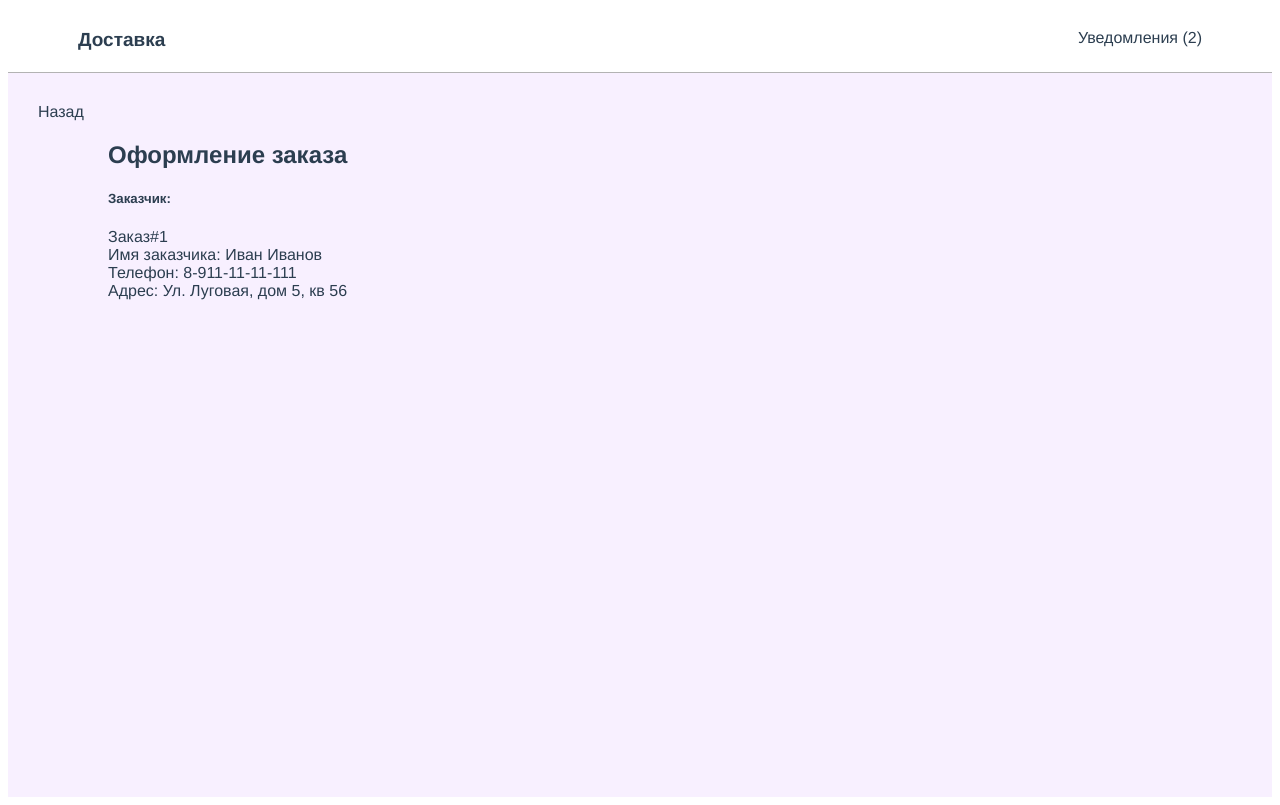
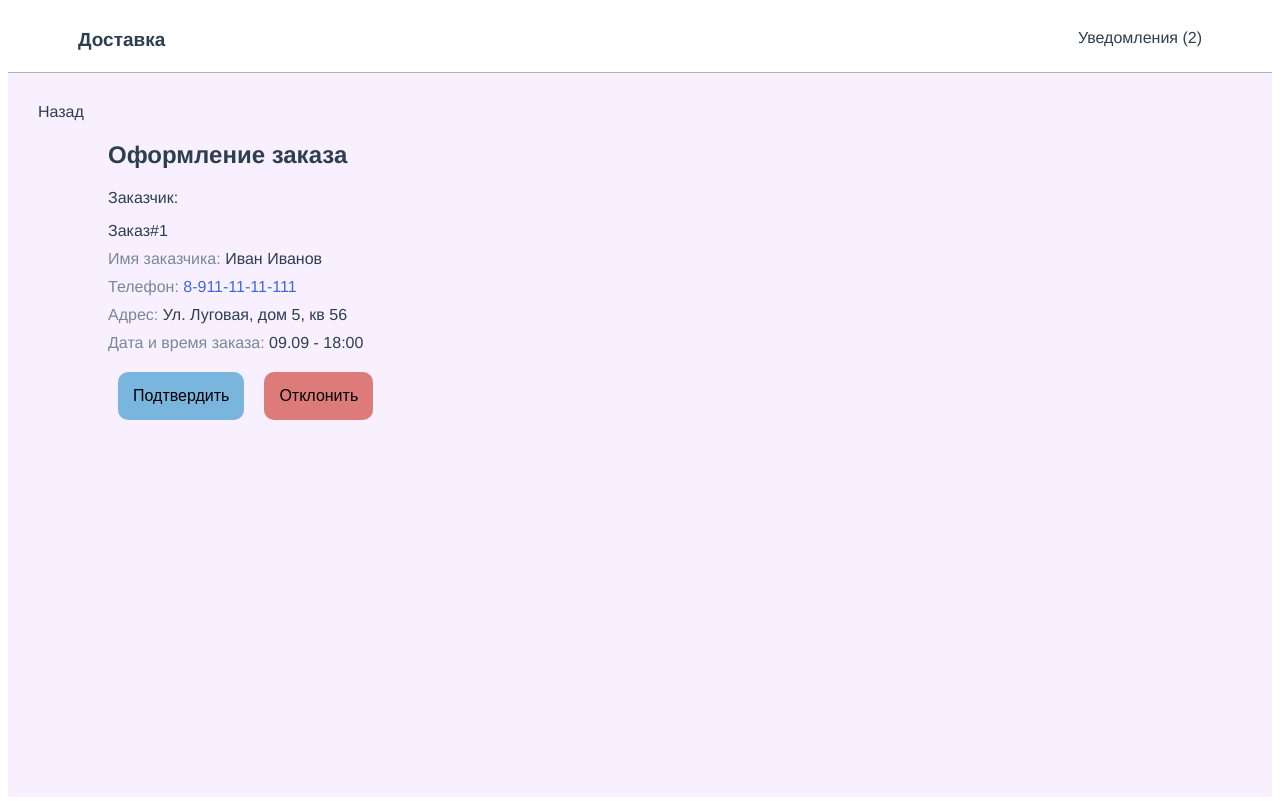
Before and after one commit to Yuliana-coder/delivery-project, a Vue app: page /notifications/1 in a window 1280 px wide. Built offline with nearby package versions, Linux system fonts and the light colour scheme.

Commit message:
оформление заказа - отклонение и подтверждение

```diff
--- a/src/App.vue
+++ b/src/App.vue
@@ -21,10 +21,16 @@
 .btn-ok {
   background-color: rgb(122, 181, 221);
 }
-.btn:hover {
+button:hover {
   cursor: pointer;
 }
 button:active, button:focus {
+  outline: none;
+}
+input:active, input:focus {
+  outline: none;
+}
+select:active, select:focus {
   outline: none;
 }
 button::-moz-focus-inner {
--- a/src/mock/orders-list.json
+++ b/src/mock/orders-list.json
@@ -2,6 +2,7 @@
     {
         "orderId": 1,
         "processed": false,
+        "rejected": false,
         "dishes":[
             {
                 "id": 1,
@@ -20,6 +21,7 @@
         {
         "orderId": 2,
         "processed": false,
+        "rejected": false,
         "dishes":[
             {
                 "id": 2,
@@ -38,6 +40,7 @@
     {
         "orderId": 3,
         "processed": true,
+        "rejected": false,
         "dishes":[
             {
                 "id": 3,
--- /dev/null
+++ b/src/page/delivery-registration/delivery-registration.js
@@ -0,0 +1,3 @@
+export default {
+    name: "DeliveryRegistration",
+};
--- a/src/page/ordering/ordering.css
+++ b/src/page/ordering/ordering.css
@@ -1,3 +1,69 @@
 .ordering {
   padding: 30px 100px;
 }
+.ordering__customer-data {
+  display: flex;
+  flex-direction: column;
+  padding-bottom: 15px;
+}
+.ordering__customer-card-title {
+  margin-bottom: 10px;
+}
+.ordering__customer-data-item {
+  margin: 5px 0;
+}
+.ordering__customer-data-field {
+  color: lightslategray;
+}
+.ordering__customer-data-phone-link {
+  font-size: 16px;
+  text-decoration: none;
+  color: rgb(64, 101, 224);
+}
+.ordering__confirmation-btn-wrapper {
+  display: flex;
+}
+.ordering__confirmation-btn {
+  margin: 0 10px;
+}
+.ordering__reject {
+  padding: 20px;
+}
+.ordering__reject-title {
+    margin-bottom: 10px;
+}
+.ordering__reject-selector {
+  font-size: 14px;
+}
+.ordering__reject-other-reason {
+    padding: 10px 0;
+    display: flex;
+}
+.ordering__reject-other-reason-input {
+    margin: 5px 0;
+    width: 208px;
+    color: grey;
+    font-size: 14px;
+}
+.ordering__reject-other-reason-ok {
+    margin-left: 20px;
+    border: none;
+    padding: 5px;
+    font-size: 14px;
+    background-color: lightsalmon;
+    border-radius: 5px;
+}
+.ordering__confirm-message {
+    padding-top: 25px;
+}
+.ordering__confirm-card {
+    display: flex;
+    align-items: center;
+}
+.ordering__confirm-btn {
+    margin-left: 20px;
+    padding: 10px;
+    font-size: 14px;
+    background-color: rgb(144, 238, 183);
+    border-radius: 5px;
+}
--- a/src/page/ordering/ordering.js
+++ b/src/page/ordering/ordering.js
@@ -3,6 +3,11 @@ export default {
   data() {
     return {
       customer: null,
+      isGoConfirm: false,
+      isGoReject: false,
+      isOtherReason: false,
+      isReject: false,
+      currentSelect: "Нет данных о заказчике",
     };
   },
   beforeMount() {
@@ -14,12 +19,22 @@ export default {
       this.$router.go(-1);
     },
     getCustomer() {
-        if(this.$route.params.id) {
-      this.$store.dispatch("getCustomer", this.$route.params.id).then(() => {
-        this.customer = this.$store.state.currentCustomer;
-        console.log(this.customer);
-      });
-    }
+      if (this.$route.params.id) {
+        this.$store.dispatch("getCustomer", this.$route.params.id).then(() => {
+          this.customer = this.$store.state.currentCustomer;
+          console.log(this.customer);
+        });
+      }
+    },
+    cancelNotification() {
+      this.isGoReject = true;
+    },
+    checkSelect(event) {
+      if (event.target.value === "Другая причина:") {
+        this.isOtherReason = true;
+      } else {
+        this.isOtherReason = false;
+      }
     },
   },
 };
--- a/src/page/ordering/ordering.vue
+++ b/src/page/ordering/ordering.vue
@@ -3,21 +3,60 @@
     <div @click="goToBack" class="bread-crumbs">Назад</div>
     <h2>Оформление заказа</h2>
     <div v-if="customer" class="ordering__customer-card">
-        <h5>Заказчик:</h5>
+        <div class="ordering__customer-card-title">Заказчик:</div>
         <div class="ordering__customer-data">
-            <div v-if="customer.id">
+            <div v-if="customer.id" class="ordering__customer-data-item">
                 <span><span>Заказ#</span>{{customer.id}}</span>
             </div>
-            <div v-if="customer.name">
-                <span><span>Имя заказчика:</span> {{customer.name}} {{customer.surname}}</span>
+            <div v-if="customer.name" class="ordering__customer-data-item">
+                <span><span class="ordering__customer-data-field">Имя заказчика:</span> {{customer.name}} {{customer.surname}}</span>
             </div>
-            <div v-if="customer.phonenumber">
-                <span><span>Телефон:</span> {{customer.phonenumber}}</span>
+            <div v-if="customer.phonenumber" class="ordering__customer-data-item">
+                <span><span class="ordering__customer-data-field">Телефон:</span>  <a class="ordering__customer-data-phone-link" :href="'tel:' + customer.phonenumber"> {{customer.phonenumber}}</a></span>
             </div>
-            <div v-if="customer.address">
-                <span><span>Адрес:</span> {{customer.address}}</span>
+            <div v-if="customer.address" class="ordering__customer-data-item">
+                <span><span class="ordering__customer-data-field">Адрес:</span> {{customer.address}}</span>
+            </div>
+            <div v-if="customer.ordertime" class="ordering__customer-data-item">
+                <span><span class="ordering__customer-data-field">Дата и время заказа:</span> {{customer.ordertime}}</span>
             </div>
         </div>
+        <div class="ordering__confirmation-btn-wrapper">
+            <button class="btn btn-ok ordering__confirmation-btn" :disabled="isReject" @click="isGoConfirm=true; isGoReject=false">
+                Подтвердить
+            </button>
+            <button class="btn btn-cancel ordering__confirmation-btn"
+            @click="cancelNotification">
+                Отклонить
+            </button>
+        </div>
+        <template v-if="isGoReject">
+            <div class="ordering__reject">
+                <div class="ordering__reject-title">Укажите причину:</div>
+                    <select class="ordering__reject-selector" @change="checkSelect($event)" v-model="currentSelect">
+                <option>
+                    Нет данных о заказчике
+                </option>
+                <option>
+                    Некорректный номер телефона
+                </option>
+                <option>Другая причина:</option>
+                </select>
+                <button class="ordering__reject-other-reason-ok" @click="isReject=true">Подтвердить и отправить</button>
+                <div class="ordering__reject-other-reason" v-if="isOtherReason">
+                    <input class="ordering__reject-other-reason-input" placeholder="Кратко укажите причину" />
+                </div>
+            </div>
+            <div v-if="isReject">
+                Зявка на заказ#{{customer.id}} отклонена.
+            </div>
+        </template>
+        <template v-else-if="isGoConfirm">
+            <div class="ordering__confirm-message">Заявка на заказ #{{customer.id}} подтверждена.</div>
+            <div class="ordering__confirm-card"><span>Для завершения оформления заказа, передайте заказ на кухню.</span>
+            <button class="btn ordering__confirm-btn">Отправить на кухню</button></div>
+
+        </template>
     </div>
     <div v-else>Данные о заказчике отсутствуют. Отклоните заявку.</div>
   </div>
```
Also changed, not shown: src/page/delivery-registration/delivery-registration.vue (added, +8 -0 lines), src/page/delivery-registration/delivery-registration.css (added).
